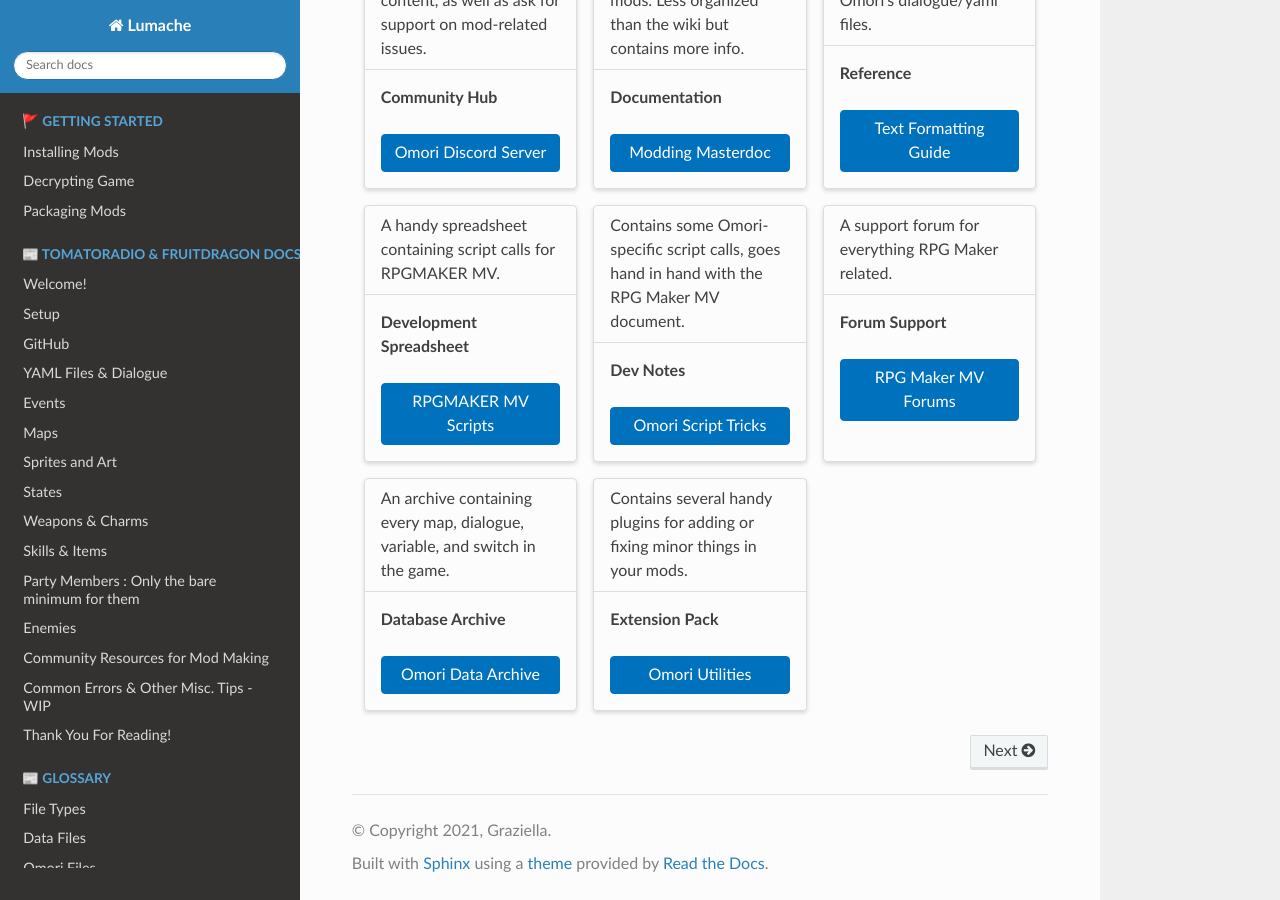
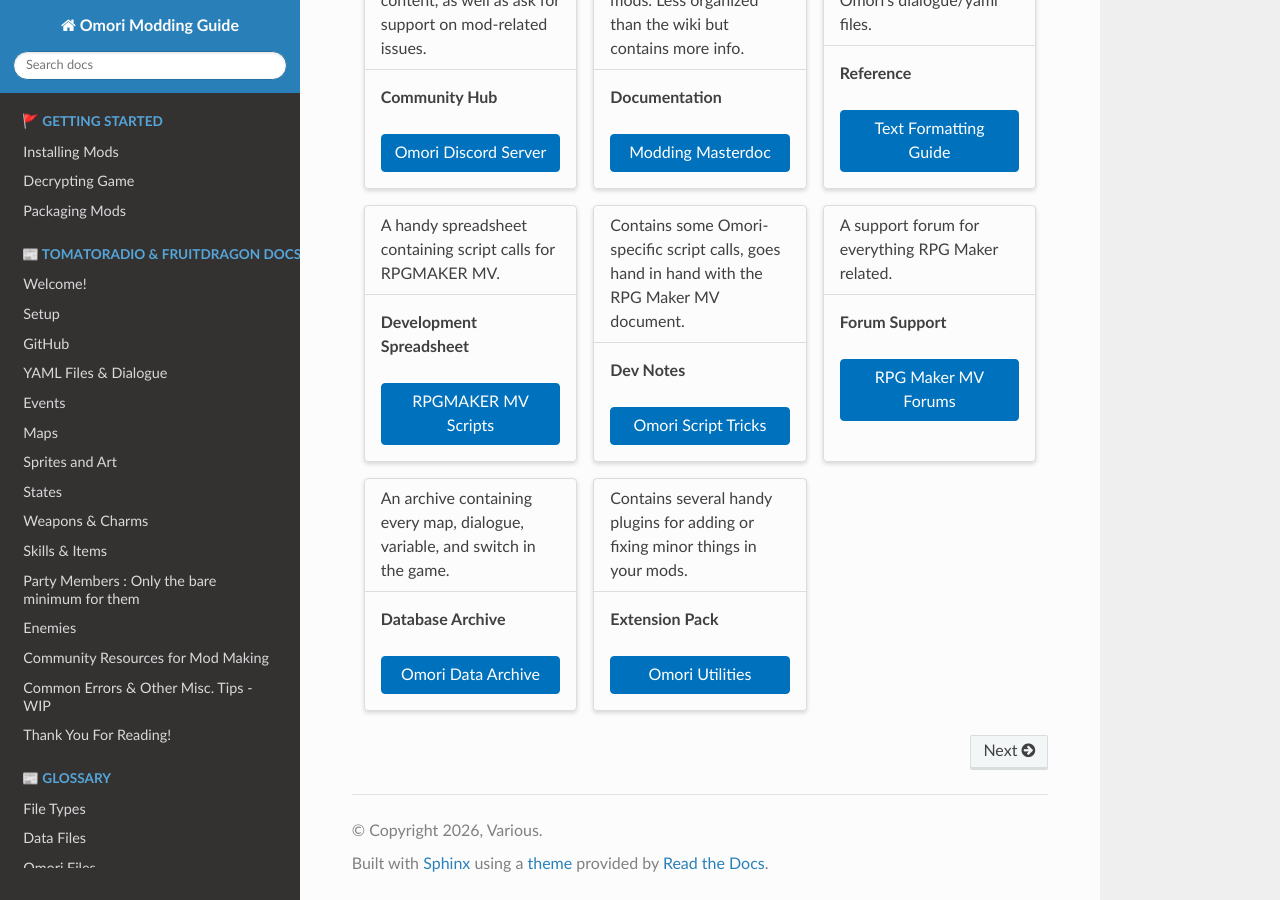
Before and after one commit to StahlReyn/omori-modding-docs, a Sphinx documentation site: the page built from docs/source/index.rst, in a window 1280 px wide and 900 px high, scrolled down 1751 px. Built offline with Sphinx 7.4.7 and the Read the Docs theme 3.1.0, drawn with Linux system fonts in a browser that asks for light colours.

Commit message:
Changed placeholder title

```diff
--- a/docs/source/conf.py
+++ b/docs/source/conf.py
@@ -2,9 +2,9 @@
 
 # -- Project information
 
-project = 'Lumache'
-copyright = '2021, Graziella'
-author = 'Graziella'
+project = 'Omori Modding Guide'
+copyright = '2026, Various'
+author = 'Various, Omori Modding Community'
 
 release = '0.1'
 version = '0.1.0'
```
